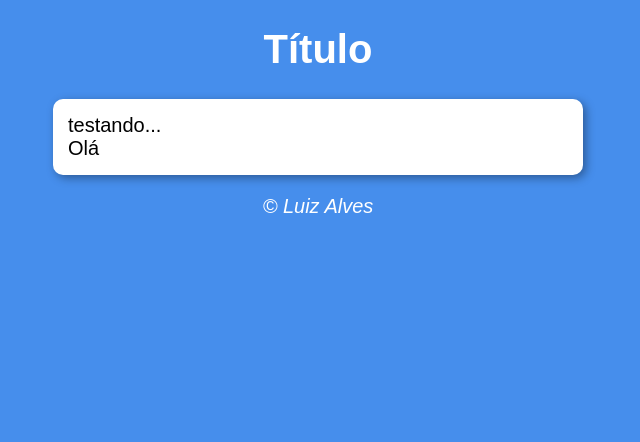
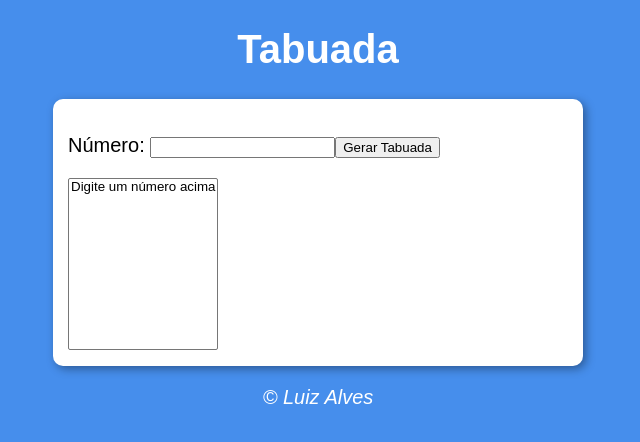
Before and after one commit to Luuiz-Alves/javascript, a plain HTML site: page aula14ex/ex017/modelo.html in a window 1280 px wide. Shown: the whole page, without its empty margins (322-962 px from the left). Drawn offline with Linux system fonts and the light colour scheme.

Commit message:
exercicio 017

```diff
--- a/aula14ex/ex017/modelo.html
+++ b/aula14ex/ex017/modelo.html
@@ -4,19 +4,21 @@
     <meta charset="UTF-8">
     <meta http-equiv="X-UA-Compatible" content="IE=edge">
     <meta name="viewport" content="width=device-width, initial-scale=1.0">
-    <title>Modelo de Exercício</title>
+    <title>Tabuada</title>
     <link rel="stylesheet" href="estilo.css">
 </head>
 <body>
     <header>
-        <h1>Título</h1>
+        <h1>Tabuada</h1>
     </header>
     <section>
         <div>
-            testando...
+            <p>Número: <input type="number" name="num" id="txtn"><input type="button" value="Gerar Tabuada" onclick="tabuada()"></p>
         </div>
         <div>
-            Olá
+            <select name="tabuada" id="seltab" size="10">
+                <option>Digite um número acima</option>
+            </select>
         </div>
     </section>
     <footer>
--- a/aula14ex/ex017/script.js
+++ b/aula14ex/ex017/script.js
@@ -1 +1,18 @@
-alert('Olá')
+function tabuada() {
+    let num = document.getElementById('txtn')
+    let tab = document.getElementById('seltab')
+    if (num.value.length == 0) {
+        window.alert('Por favor, Digite um número!')
+    } else {
+        let n = Number(num.value)
+        let c = 1
+        tab.innerHTML = ''
+        while (c <= 10) {
+            let item = document.createElement('option')
+            item.text = `${n} x ${c} = ${n*c}`
+            item.value = `tab${c}`
+            tab.appendChild(item)
+            c++
+        }
+    }
+}
```
